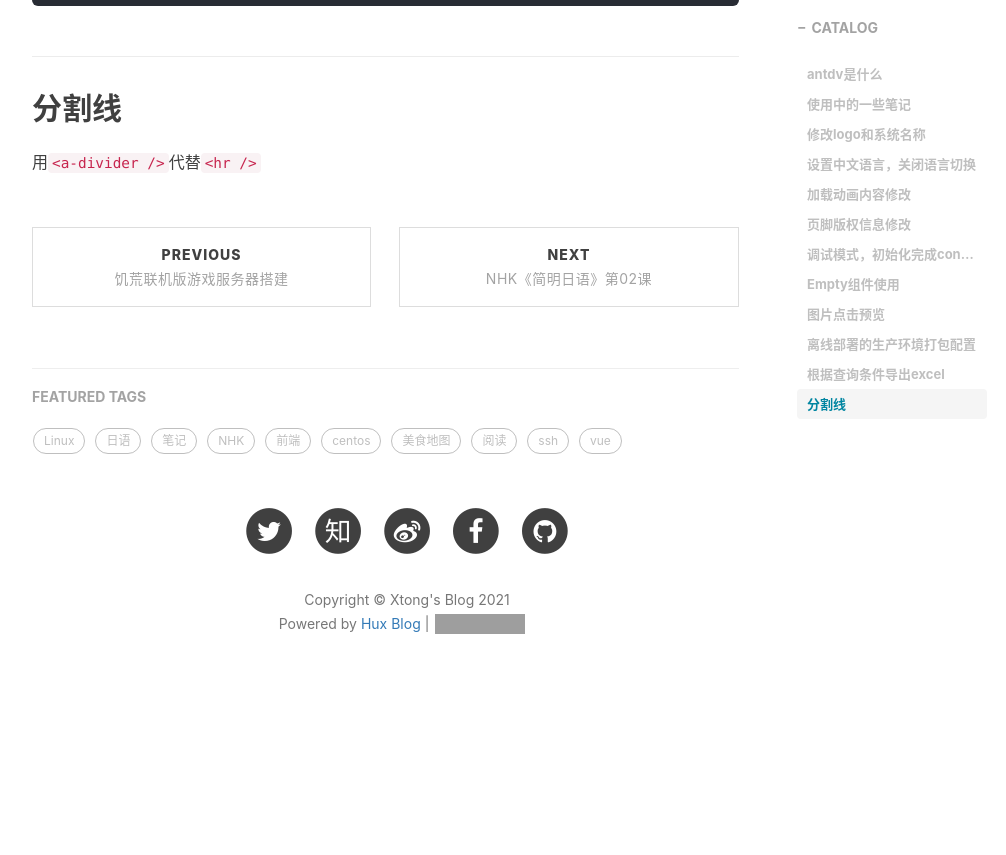
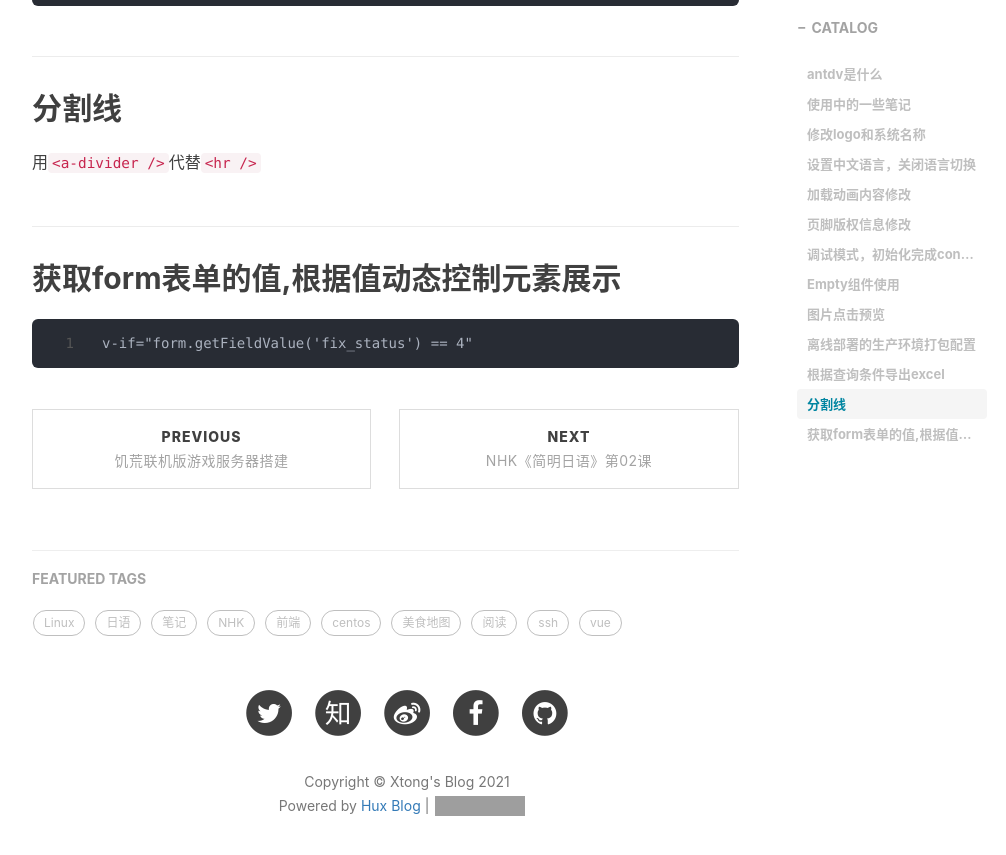
Before and after one commit to tongg112/tongg112.github.io, a Jekyll site: the page built from _posts/2021-07-05-antdv-note.md, in a window 1280 px wide and 900 px high, scrolled down 7518 px. Shown: the top 855 px of the window, without its empty margins (233-1239 px from the left). Built offline with Jekyll 4.4.1, drawn with Linux system fonts in a browser that asks for light colours; nearby versions of some CDN libraries; comment, search, counter and statistics services are not loaded; before the commit the page ends 8246 px from its top, so only the background shows below that; grey boxes are pictures that could not be loaded.

Commit message:
antdv笔记：form表单值获取

````diff
--- a/_posts/2021-07-05-antdv-note.md
+++ b/_posts/2021-07-05-antdv-note.md
@@ -252,3 +252,8 @@ export default {
 ```
 ## 分割线
 用`<a-divider />`代替`<hr />`
+
+## 获取form表单的值,根据值动态控制元素展示
+```
+v-if="form.getFieldValue('fix_status') == 4"
+```
````
